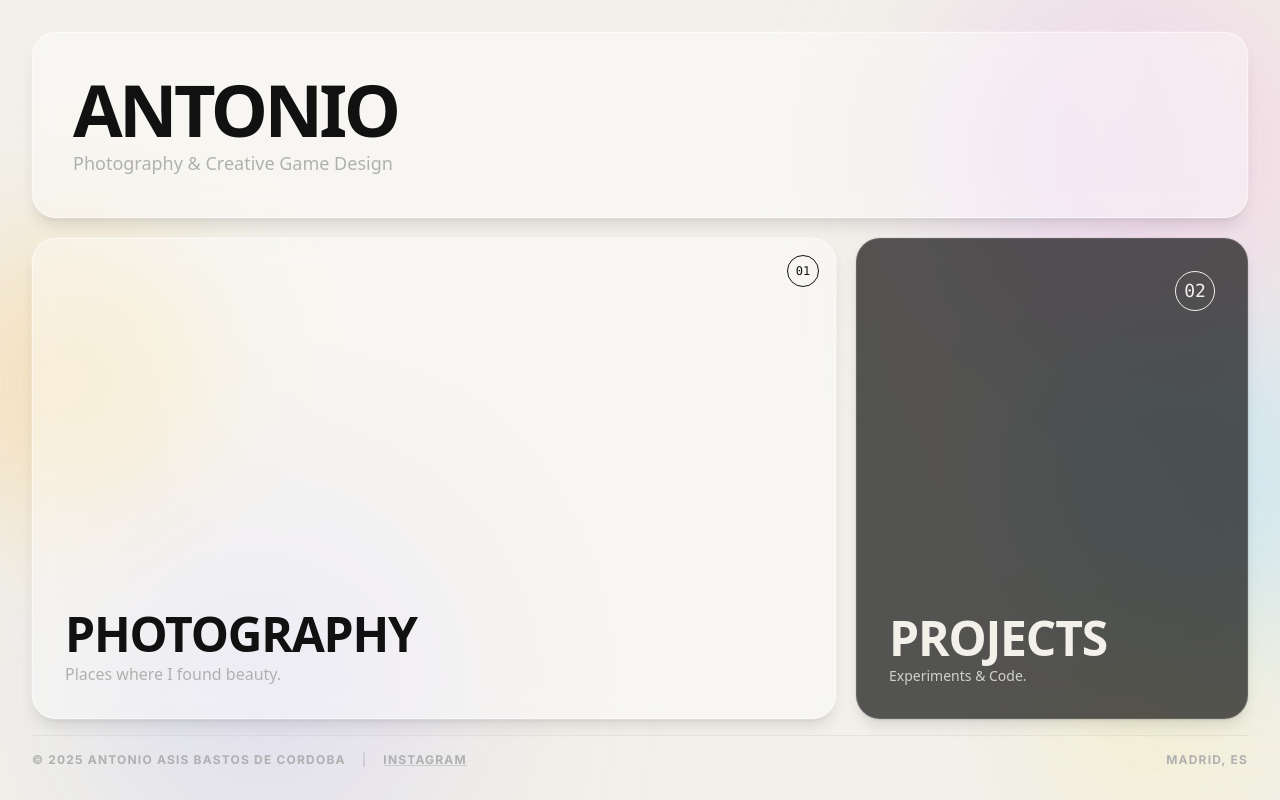
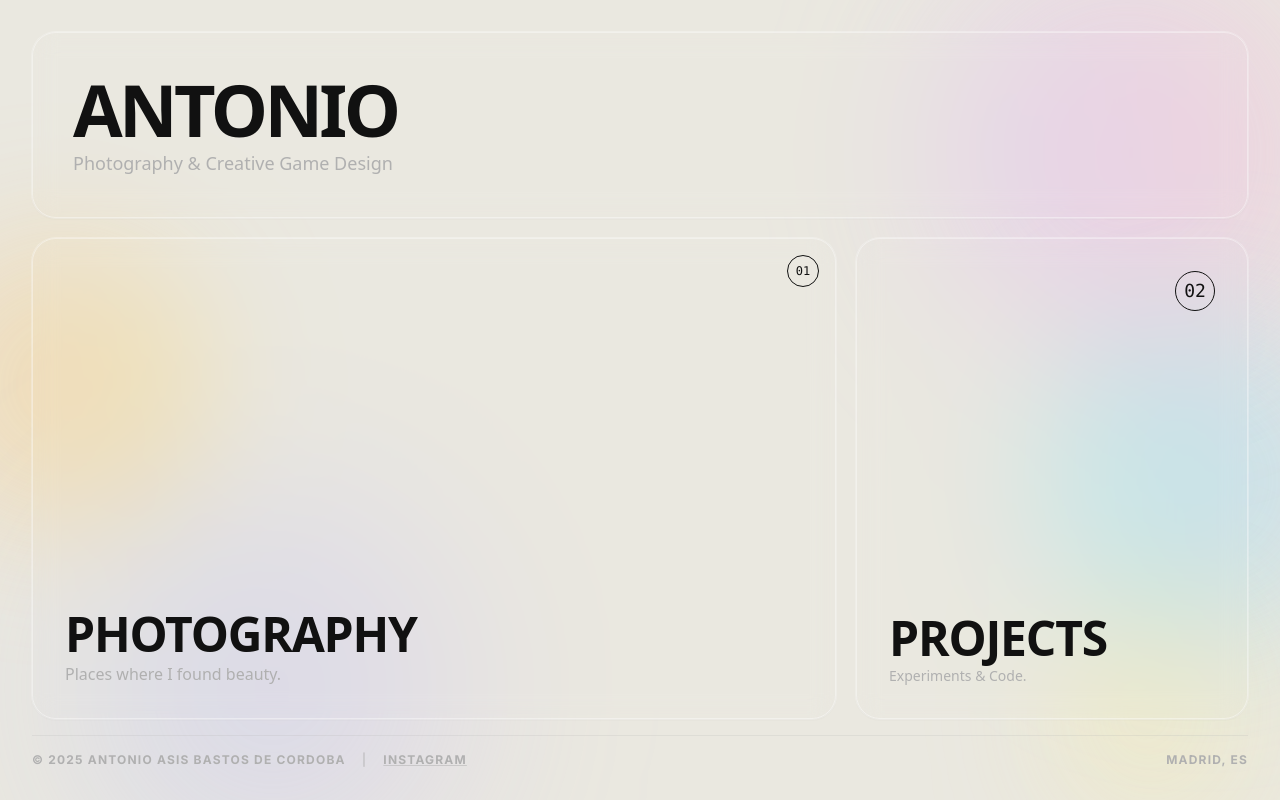
Before and after one commit to antonio10bc-hub/mi-portfolio-antonio10bc, a Next.js app: page / in a window 1280 px wide. Built offline with nearby package versions, Linux system fonts and the light colour scheme.

Commit message:
modo frosted glass

```diff
--- a/app/page.tsx
+++ b/app/page.tsx
@@ -2,38 +2,30 @@ import Link from "next/link";
 
 export default function Home() {
   return (
-    <main className="relative min-h-screen md:h-screen p-3 md:p-8 max-w-7xl mx-auto text-offblack bg-bone flex flex-col md:overflow-hidden overflow-hidden">
+    // CAMBIO: h-[100dvh] asegura que ocupe EXACTAMENTE la pantalla del móvil (sin barra de navegador molestando).
+    // bg-[#EAE8E0] un tono "hueso" un pelín más oscuro para que el brillo blanco destaque.
+    <main className="relative h-[100dvh] p-3 md:p-8 max-w-7xl mx-auto text-offblack bg-[#EAE8E0] flex flex-col overflow-hidden">
 
-      {/* --- FONDO ABSTRACTO (MEJORADO: 6 Manchas) --- */}
+      {/* --- FONDO ABSTRACTO --- */}
       <div className="absolute inset-0 z-0 pointer-events-none">
-          {/* 1. Lima Brillante (Arriba Izquierda) */}
           <div className="absolute -top-20 -left-20 w-80 h-80 bg-gradient-to-r from-lime-300/60 to-green-300/60 rounded-full mix-blend-multiply filter blur-[64px] opacity-70 animate-pulse-slow"></div>
-
-          {/* 2. Rosa/Morado (Arriba Derecha) */}
           <div className="absolute -top-10 -right-10 w-96 h-96 bg-gradient-to-r from-purple-300/60 to-pink-300/60 rounded-full mix-blend-multiply filter blur-[80px] opacity-60"></div>
-
-          {/* 3. Naranja Cálido (Centro Izquierda) */}
           <div className="absolute top-[30%] -left-20 w-72 h-72 bg-gradient-to-r from-orange-300/50 to-amber-300/50 rounded-full mix-blend-multiply filter blur-[64px] opacity-60"></div>
-
-          {/* 4. Azul Cian (Centro Derecha) */}
           <div className="absolute top-[40%] -right-20 w-80 h-80 bg-gradient-to-r from-cyan-300/50 to-blue-300/50 rounded-full mix-blend-multiply filter blur-[70px] opacity-60"></div>
-
-          {/* 5. Violeta Profundo (Abajo Izquierda) */}
           <div className="absolute -bottom-20 left-20 w-96 h-96 bg-gradient-to-r from-indigo-300/50 to-violet-300/50 rounded-full mix-blend-multiply filter blur-[90px] opacity-50"></div>
-
-           {/* 6. Amarillo Suave (Abajo Derecha) */}
-           <div className="absolute -bottom-10 -right-10 w-64 h-64 bg-gradient-to-r from-yellow-200/60 to-lime-200/60 rounded-full mix-blend-multiply filter blur-[64px] opacity-60"></div>
+          <div className="absolute -bottom-10 -right-10 w-64 h-64 bg-gradient-to-r from-yellow-200/60 to-lime-200/60 rounded-full mix-blend-multiply filter blur-[64px] opacity-60"></div>
       </div>
-
 
       {/* --- CONTENIDO PRINCIPAL --- */}
       <div className="relative z-10 flex flex-col flex-1 h-full">
 
         {/* GRID PRINCIPAL */}
-        <div className="grid grid-cols-1 md:grid-cols-3 md:grid-rows-[auto_1fr] gap-2 md:gap-5 font-sans content-start md:content-stretch flex-1">
+        {/* grid-rows-[auto_1fr] hace que la fila de abajo crezca para llenar el espacio vacío en móvil y PC */}
+        <div className="grid grid-cols-1 md:grid-cols-3 grid-rows-[auto_1fr] gap-2 md:gap-5 font-sans flex-1">
 
-          {/* HEADER BLOCK (Cristal) */}
-          <div className="md:col-span-3 rounded-3xl p-4 md:p-10 flex flex-col justify-center h-auto min-h-0 bg-white/40 backdrop-blur-md border border-white/50 shadow-lg ring-1 ring-white/20">
+          {/* HEADER BLOCK */}
+          {/* bg-transparent: Sin color de fondo, solo cristal */}
+          <div className="md:col-span-3 rounded-3xl p-4 md:p-10 flex flex-col justify-center h-auto min-h-0 bg-transparent backdrop-blur-md border border-white/40 shadow-sm ring-1 ring-white/30">
             <h1 className="text-4xl md:text-7xl font-bold tracking-tighter uppercase mb-0 leading-none">
               ANTONIO
             </h1>
@@ -42,13 +34,12 @@ export default function Home() {
             </p>
           </div>
 
+          {/* FILA INFERIOR (Se estira gracias al 1fr del grid) */}
 
-          {/* FILA INFERIOR */}
-
-          {/* PHOTOGRAPHY (Cristal Claro) */}
-          <Link href="/photography" className="md:col-span-2 relative h-[200px] md:h-full group overflow-hidden rounded-3xl cursor-pointer block transition-all duration-500
-              bg-white/40 backdrop-blur-md border border-white/50 shadow-lg ring-1 ring-white/20
-              hover:bg-lime/30 hover:border-lime/50 hover:shadow-lime/20">
+          {/* PHOTOGRAPHY */}
+          <Link href="/photography" className="md:col-span-2 relative h-full group overflow-hidden rounded-3xl cursor-pointer block transition-all duration-500
+              bg-transparent backdrop-blur-md border border-white/40 shadow-sm ring-1 ring-white/30 text-offblack
+              hover:bg-white/20 hover:border-lime/50 hover:shadow-lime/10">
 
             <div className="absolute top-4 right-4 border border-current w-8 h-8 rounded-full flex items-center justify-center z-20">
               <span className="font-mono text-xs font-medium">01</span>
@@ -64,10 +55,11 @@ export default function Home() {
             </div>
           </Link>
 
-          {/* PROJECTS (Cristal Oscuro) */}
-          <Link href="/projects" className="md:col-span-1 relative h-[120px] md:h-full group overflow-hidden rounded-3xl cursor-pointer block transition-all duration-500
-              bg-offblack/70 backdrop-blur-md border border-white/10 shadow-lg text-bone ring-1 ring-black/5
-              hover:bg-lime/30 hover:border-lime/50 hover:text-offblack hover:shadow-lime/20">
+          {/* PROJECTS */}
+          {/* CAMBIO: Ahora es transparente y con texto oscuro, igual que el de foto */}
+          <Link href="/projects" className="md:col-span-1 relative h-full group overflow-hidden rounded-3xl cursor-pointer block transition-all duration-500
+              bg-transparent backdrop-blur-md border border-white/40 shadow-sm ring-1 ring-white/30 text-offblack
+              hover:bg-white/20 hover:border-lime/50 hover:shadow-lime/10">
             <div className="h-full flex flex-col justify-between p-4 md:p-8">
               <div className="self-end">
                 <div className="w-8 h-8 md:w-10 md:h-10 border border-current rounded-full flex items-center justify-center font-mono text-xs md:text-lg">
@@ -79,7 +71,7 @@ export default function Home() {
                 <h2 className="text-3xl md:text-5xl font-bold uppercase mb-1 tracking-tight leading-none">
                   Projects
                 </h2>
-                <p className="text-xs md:text-sm opacity-80 font-medium group-hover:opacity-100 leading-tight">
+                <p className="text-softgray text-xs md:text-sm font-medium group-hover:opacity-100 leading-tight">
                   Experiments & Code.
                 </p>
               </div>
--- a/app/photography/page.tsx
+++ b/app/photography/page.tsx
@@ -58,7 +58,7 @@ export default function PhotographyPage() {
 
 
   return (
-    <main className="relative min-h-screen p-4 md:p-8 max-w-7xl mx-auto text-offblack bg-bone flex flex-col overflow-x-hidden">
+    <main className="relative min-h-screen p-4 md:p-8 max-w-7xl mx-auto text-offblack bg-[#EAE8E0] flex flex-col overflow-x-hidden">
 
       {/* --- FONDO ABSTRACTO --- */}
       <div className="fixed inset-0 z-0 pointer-events-none">
@@ -78,14 +78,15 @@ export default function PhotographyPage() {
         {/* GRID CONTENEDOR */}
         <div className="grid grid-cols-1 md:grid-cols-2 lg:grid-cols-3 gap-4 flex-1 content-start">
 
-            {/* BLOQUE TÍTULO (Estilo Cristal) */}
-            <div className="col-span-1 md:col-span-2 lg:col-span-3 rounded-3xl border border-white/50 p-6 md:p-10 flex flex-col justify-center h-auto min-h-[150px] bg-white/40 backdrop-blur-md shadow-lg ring-1 ring-white/20">
-                <h1 className="text-4xl md:text-6xl font-bold uppercase tracking-tighter">
+            {/* BLOQUE TÍTULO (Cristal Transparente y Ajustado) */}
+            {/* p-5 (ajustado) y sin min-h-[150px] para que no sobre espacio */}
+            <div className="col-span-1 md:col-span-2 lg:col-span-3 rounded-3xl border border-white/40 p-5 pt-4 flex flex-col justify-center h-auto bg-transparent backdrop-blur-md shadow-sm ring-1 ring-white/30">
+                <h1 className="text-4xl md:text-6xl font-bold uppercase tracking-tighter leading-none">
                 Photography
                 </h1>
             </div>
 
-            {/* FOTOS (Sin cristal, limpias) */}
+            {/* FOTOS */}
             {photos.map((photo, index) => {
             const isFirst = index === 0;
             const sizesAttr = isFirst
--- a/app/projects/page.tsx
+++ b/app/projects/page.tsx
@@ -2,27 +2,17 @@ import Link from "next/link";
 
 export default function ProjectsPage() {
   return (
-    <main className="relative min-h-screen p-4 md:p-8 max-w-7xl mx-auto text-offblack bg-bone flex flex-col overflow-x-hidden">
+    <main className="relative min-h-screen p-4 md:p-8 max-w-7xl mx-auto text-offblack bg-[#EAE8E0] flex flex-col overflow-x-hidden">
 
-      {/* --- FONDO ABSTRACTO (6 Manchas) --- */}
+      {/* --- FONDO ABSTRACTO --- */}
       <div className="fixed inset-0 z-0 pointer-events-none">
-          {/* 1. Lima Brillante (Arriba Izquierda) */}
+          {/* Manchas distribuidas */}
           <div className="absolute -top-20 -left-20 w-80 h-80 bg-gradient-to-r from-lime-300/60 to-green-300/60 rounded-full mix-blend-multiply filter blur-[64px] opacity-70"></div>
-
-          {/* 2. Rosa/Morado (Arriba Derecha) */}
           <div className="absolute top-0 -right-20 w-96 h-96 bg-gradient-to-r from-purple-300/60 to-pink-300/60 rounded-full mix-blend-multiply filter blur-[80px] opacity-60"></div>
-
-          {/* 3. Naranja Cálido (Centro Izquierda) */}
           <div className="absolute top-[30%] -left-20 w-72 h-72 bg-gradient-to-r from-orange-300/50 to-amber-300/50 rounded-full mix-blend-multiply filter blur-[64px] opacity-60"></div>
-
-          {/* 4. Azul Cian (Centro Derecha) */}
           <div className="absolute top-[50%] -right-20 w-80 h-80 bg-gradient-to-r from-cyan-300/50 to-blue-300/50 rounded-full mix-blend-multiply filter blur-[70px] opacity-60"></div>
-
-          {/* 5. Violeta Profundo (Abajo Izquierda) */}
           <div className="absolute -bottom-20 left-10 w-96 h-96 bg-gradient-to-r from-indigo-300/50 to-violet-300/50 rounded-full mix-blend-multiply filter blur-[90px] opacity-50"></div>
-
-           {/* 6. Amarillo Suave (Abajo Derecha) */}
-           <div className="absolute bottom-10 right-10 w-64 h-64 bg-gradient-to-r from-yellow-200/60 to-lime-200/60 rounded-full mix-blend-multiply filter blur-[64px] opacity-60"></div>
+          <div className="absolute bottom-10 right-10 w-64 h-64 bg-gradient-to-r from-yellow-200/60 to-lime-200/60 rounded-full mix-blend-multiply filter blur-[64px] opacity-60"></div>
       </div>
 
       <div className="relative z-10 flex flex-col flex-1">
@@ -36,9 +26,9 @@ export default function ProjectsPage() {
         {/* GRID CONTENEDOR */}
         <div className="grid grid-cols-1 gap-4 flex-1 content-start">
 
-            {/* BLOQUE TÍTULO (Cristal) */}
-            <div className="rounded-3xl border border-white/50 p-6 md:p-10 flex flex-col justify-center h-auto min-h-[150px] bg-white/40 backdrop-blur-md shadow-lg ring-1 ring-white/20">
-                <h1 className="text-4xl md:text-6xl font-bold uppercase tracking-tighter">
+            {/* BLOQUE TÍTULO (Cristal Transparente y Ajustado) */}
+            <div className="rounded-3xl border border-white/40 p-5 pt-4 flex flex-col justify-center h-auto bg-transparent backdrop-blur-md shadow-sm ring-1 ring-white/30">
+                <h1 className="text-4xl md:text-6xl font-bold uppercase tracking-tighter leading-none">
                     Projects
                 </h1>
             </div>
```
